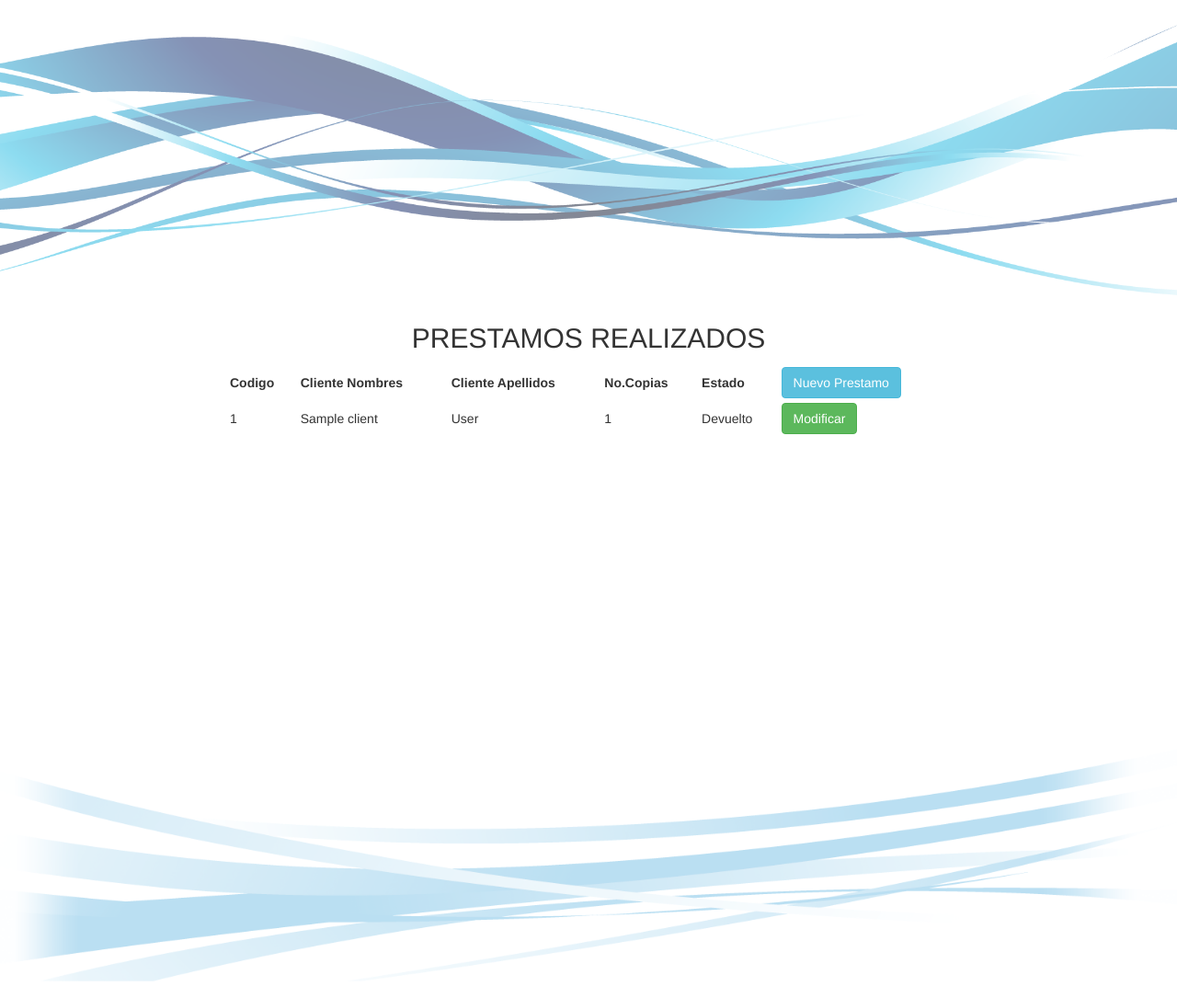
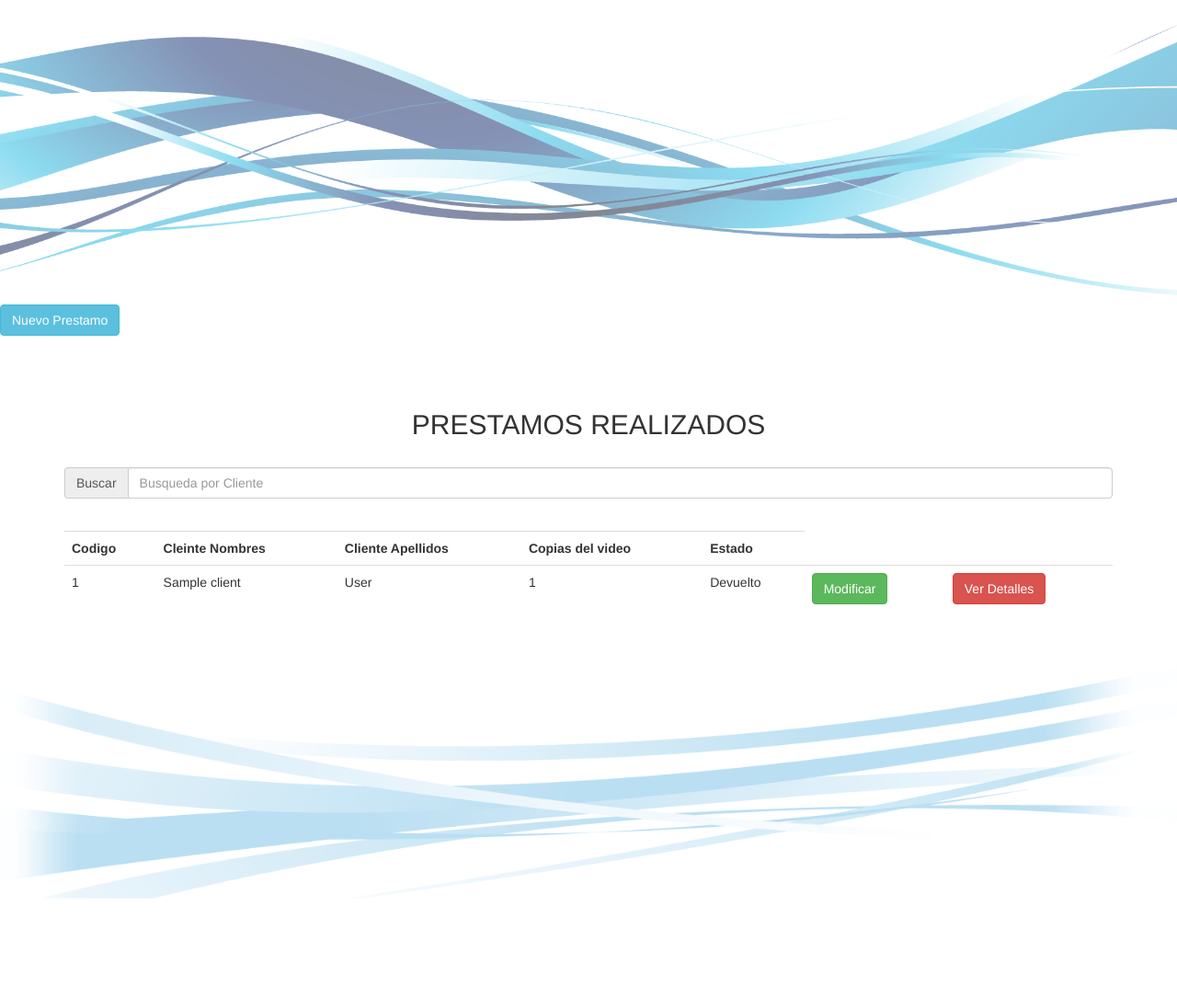
Before and after one commit to Luchin111/Tienda-Videos, a PHP site: page /Vista/prestamos.php in a window 1280 px wide. Shown: the whole page at 92% size. After the commit the page ends 977 px from the top, so only its background shows below. Run offline with PHP 8.4, Linux system fonts and the light colour scheme; the visitor is signed in with stand-in values (Sample User, id 1); tables that the repository leaves empty or names only in its code hold one stand-in row (values such as "Sample post"); some libraries are stand-ins or nearby versions.

Commit message:
Search Rents Views Update

```diff
--- /dev/null
+++ b/PROYECTO VIDEO STORE/Vista/fetch.php
@@ -0,0 +1,59 @@
+<?php
+$connect = mysqli_connect("localhost", "root", "", "tienda");
+$output = '';
+if(isset($_POST["query"]))
+{
+	$search = mysqli_real_escape_string($connect, $_POST["query"]);
+	$query = "SELECT b.video_rent_id, a.names, a.last_names, count(b.video_video_id) as num,
+      case rent_flag  when 1 then 'Devuelto'  when 2 then 'En Prestamo'  when 3 then 'Sin Devolver'  end as rent_flag FROM client a
+      join video_rent b on a.client_id=b.client_client_id
+       join video c on b.video_video_id=c.video_id
+       WHERE a.names LIKE '%".$search."%'
+		OR a.last_names LIKE '%".$search."%'
+       group by a.names
+       order by a.names desc
+	";
+}
+else
+{
+	$query = "
+	SELECT b.video_rent_id, a.names, a.last_names, count(b.video_video_id) as num,
+      case rent_flag  when 1 then 'Devuelto'  when 2 then 'En Prestamo'  when 3 then 'Sin Devolver'  end as rent_flag FROM client a
+      join video_rent b on a.client_id=b.client_client_id
+       join video c on b.video_video_id=c.video_id
+       group by a.names
+       order by a.names desc";
+}
+$result = mysqli_query($connect, $query);
+if(mysqli_num_rows($result) > 0)
+{
+	$output .= '<div class="table-responsive">
+					<table class="table table bordered">
+						<tr>
+							<th>Codigo</th>
+							<th>Cleinte Nombres</th>
+							<th>Cliente Apellidos</th>
+							<th>Copias del video</th>
+							<th>Estado</th>
+						</tr>';
+	while($row = mysqli_fetch_array($result))
+	{
+		$output .= '
+			<tr>
+				<td>'.$row["video_rent_id"].'</td>
+				<td>'.$row["names"].'</td>
+				<td>'.$row["last_names"].'</td>
+				<td>'.$row["num"].'</td>
+				<td>'.$row["rent_flag"].'</td>
+			 	<td>   <button type="button" class="btn btn-success">Modificar</button> </a> </td>
+				<td>  <a href="Nuevo_prestamo.php?no='.$row["video_rent_id"].'"> <button type="button" class="btn btn-danger">Ver Detalles</button> </a> </td>
+			</tr>
+		';
+	}
+	echo $output;
+}
+else
+{
+	echo 'Data Not Found';
+}
+?>
--- a/PROYECTO VIDEO STORE/Vista/prestamos.php
+++ b/PROYECTO VIDEO STORE/Vista/prestamos.php
@@ -18,11 +18,14 @@
 <head>
 <meta http-equiv="X-UA-Compatible" content="IE=edge">
 <meta name="viewport" content="width=device-width, initial-scale=1.0">
-<title>Ejemplo de interaccion con DB</title>
+<title>Prestamos</title>
 <style type="text/css">
 @import url("css/mycss.css");
 </style>
 <link href="css/bootstrap.css" rel="stylesheet" type="text/css">
+<script src="https://ajax.googleapis.com/ajax/libs/jquery/2.1.3/jquery.min.js"></script>
+	<script src="https://maxcdn.bootstrapcdn.com/bootstrap/3.3.6/js/bootstrap.min.js"></script>
+	<link href="https://maxcdn.bootstrapcdn.com/bootstrap/3.3.6/css/bootstrap.min.css" rel="stylesheet" />
 <!-- HTML5 shim and Respond.js for IE8 support of HTML5 elements and media queries -->
 <!-- WARNING: Respond.js doesn't work if you view the page via file:// -->
 <!--[if lt IE 9]>
@@ -33,58 +36,76 @@
 <body>
 <div class="todo">
 
+
   <div id="cabecera">
   	<img src="img/swirl.png" width="1188" id="img1">
-      <h2>PRESTAMOS REALIZADOS</h2>
+
+
   </div>
 
-  <div id="contenido">
-  	<table style="margin: auto; width: 800px; border-collapse: separate; border-spacing: 10px 5px;">
-  		<thead>
-  			<th>Codigo</th>
-  			<th>Cliente Nombres</th>
-            <th>Cliente Apellidos </th>
-  			<th>No.Copias</th>
-  			<th>Estado</th>
   			<th> <a href="Nuevo_Prestamo.php"> <button type="button" class="btn btn-info">Nuevo Prestamo</button> </a> </th>
-  		</thead>
 
 
-  		<?php
 
-      $sentencia="SELECT b.video_rent_id, a.names, a.last_names, count(b.video_video_id) as num,
-      case rent_flag  when 1 then 'Devuelto'  when 2 then 'En Prestamo'  when 3 then 'Sin Devolver'  end as rent_flag FROM client a
-      join video_rent b on a.client_id=b.client_client_id
-       join video c on b.video_video_id=c.video_id
-       group by b.rent_date
-       order by a.names desc";
-      $resultado=mysqli_query($conexion, $sentencia);
-      while($filas=mysqli_fetch_assoc($resultado))
-      {
-        echo "<tr>";
-          echo "<td>"; echo $filas['video_rent_id']; echo "</td>";
-          echo "<td>"; echo $filas['names']; echo "</td>";
-          echo "<td>"; echo $filas['last_names']; echo "</td>";
-          echo "<td>"; echo $filas['num']; echo "</td>";
-          echo "<td>"; echo $filas['rent_flag']; echo "</td>";
-          echo "<td>  <a href='php?no=".$filas['video_rent_id']."'> <button type='button' class='btn btn-success'>Modificar</button> </a> </td>";
-
-        echo "</tr>";
-      }
-
-      ?>
-  	</table>
-  </div>
+  <div class="container">
+			<br />
+			<br />
+			<br />
+			<h2 align="center">PRESTAMOS REALIZADOS</h2><br />
+			<div class="form-group">
+				<div class="input-group">
+					<span class="input-group-addon">Buscar</span>
+					<input type="text" name="search_text" id="search_text" placeholder="Busqueda por Cliente" class="form-control" />
+				</div>
+			</div>
+			<br />
+			<div id="result"></div>
+		</div>
+		<div style="clear:both"></div>
+		<br />
 
 	<div id="footer">
   		<img src="img/swirl2.png" id="img2">
   	</div>
 
 </div>
+<script>
+$(document).ready(function(){
+	load_data();
+	function load_data(query)
+	{
+		$.ajax({
+			url:"fetch.php",
+			method:"post",
+			data:{query:query},
+			success:function(data)
+			{
+				$('#result').html(data);
+			}
+		});
+	}
+
+	$('#search_text').keyup(function(){
+		var search = $(this).val();
+		if(search != '')
+		{
+			load_data(search);
+		}
+		else
+		{
+			load_data();
+		}
+	});
+});
+</script>
 
 
 </body>
 </html>
+
+
+
+
 
 <?php
 
```
